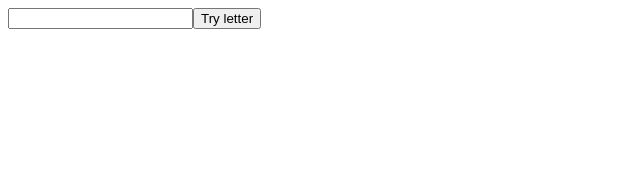
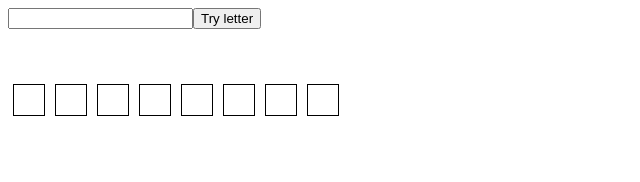
Before and after one commit to lukapilipovic/hangMan, a plain HTML site: page index.html in a window 1280 px wide. Shown: the whole page, without its empty margins (0-640 px from the left). Drawn offline with Linux system fonts and the light colour scheme.

Commit message:
radi bez grafike

```diff
--- /dev/null
+++ b/css/style.css
@@ -0,0 +1,18 @@
+.letters{
+	float: left;
+	width: 30px;
+	height: 30px;
+	font-size: 15;
+	border: 1px solid;
+	text-align: center;
+	display: block;
+	margin: 5px;
+
+}
+
+.result {
+	margin-top: 50px;
+width: 350px;
+height: 100px;
+display: block;
+}
--- a/index.html
+++ b/index.html
@@ -2,6 +2,8 @@
 <head>
 
 	<script type="text/javascript" src="js/Hangman.js"></script>
+	<link rel="stylesheet" href="css/style.css">
+
 
 
 
@@ -9,8 +11,23 @@
 <body>
 <script type="text/javascript">
 
-hangman = new Hangman("Testplayer",0);
+hangman = new Hangman("Testplayer",0,"tegetlab");
 hangman.loadGame();
+
+let b = document.getElementById('button');
+
+b.onclick = function(){
+
+
+
+         hangman.checkEntry(document.getElementById('inputField').value);
+
+ };
+
+
+
+//hangman.checkEntry("e");
+//hangman.checkEntry("l");
 
 
 
--- a/js/Hangman.js
+++ b/js/Hangman.js
@@ -1,46 +1,107 @@
 class Hangman {
+
+
+   static get BAR() {
+        return 7;
+    }
+
+    constructor(playerName,negativeScore,guess){
+
+      this.MAX_GUESS_NUM = Hangman.BAR;
+      this.playerName = playerName;
+      this.negativeScore = negativeScore;
+      this.guess = guess;
+      this.numGuessed = 0;
+
+    }
 
 
 
 
-    constructor(playerName,playerScore){
-      this.playerName = playerName;
-      this.playerScore = playerScore;
-    }
+
+    loadGame() {
 
 
+     var fragment = document.createDocumentFragment();
 
-    loadGame() {
-    // create a new div element
-    // and give it some content
+
+     let inputField = document.createElement("input");
+     inputField.id = "inputField";
+
+     let button = document.createElement("button");
+     button.id = "button";
 
 
 
 
-     let inputField = document.createElement("input");
-     let button = document.createElement("button");
-     button.id = "button";
      button.innerHTML = "Try letter";
 
+     /* ne radi iznutra...ZASTO??
      button.onclick = function(){
 
-         this.checkEntry(inputField.value, "testrec");
+         checkEntry(inputField.value);
       };
+    */
+
 
 
     document.body.appendChild(inputField);
     document.body.appendChild(button);
 
+
+    let result = document.createElement("div");
+    result.className = "result";
+
+
+    let counter  = 1;
+     for (let letter of this.guess)  {
+
+              let letterBox = document.createElement("div");
+              letterBox.id = "letter"+counter;
+
+              letterBox.className = "letters";
+              result.appendChild(letterBox);
+              counter++;
+     }
+
+    document.body.appendChild(result);
+
     }
 
 
-    checkEntry(letter,word){
-     console.log(letter);
+    checkEntry(char) {
+        let counter = 1;
+        if (this.guess.indexOf(char) > -1){
+            for (let letter of this.guess)  {
+
+                if (char == letter){
+
+                document.getElementById('letter' + counter).innerHTML = letter;
+                this.numGuessed++
+                if (this.numGuessed == this.guess.length)
+                    {
+                        console.log("You won");
+                    }
+
+                }
+
+
+                counter++;
+            }
+        }
+        else {
+                this.negativeScore++;
+                console.log("You missed! Only " + (this.MAX_GUESS_NUM-this.negativeScore) + " tries left!");
+
+            }
+
+            console.log(hangman);
+
+    }
 
 
 
 
-    }
 
 
 }
```
Also changed, not shown: 1 other file.
